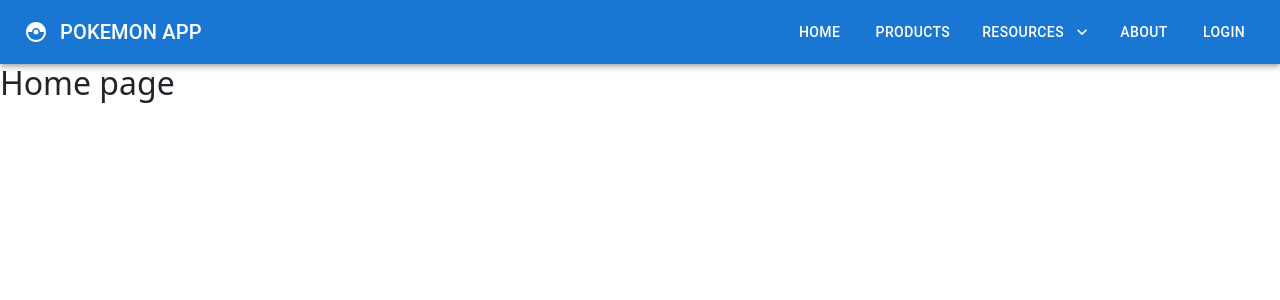
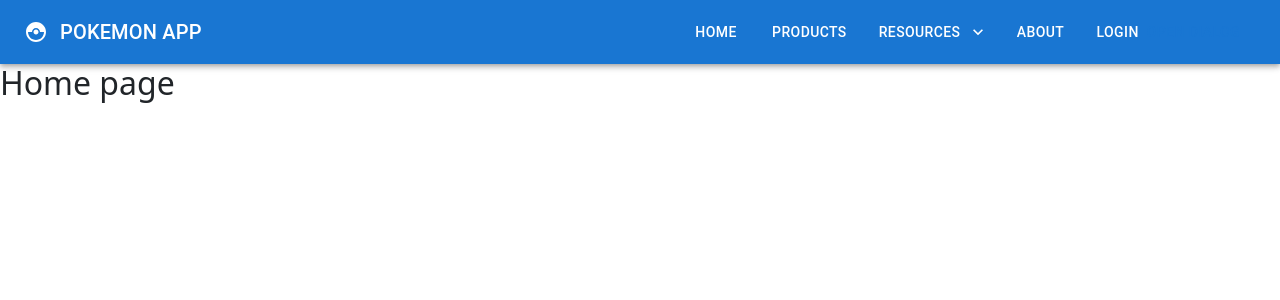
Before and after one commit to yjetegjakoves/frontend, a React (Create React App) app: page / in a window 1280 px wide. Shown: the top 300 px of the page. Built offline with nearby package versions, Linux system fonts and the light colour scheme.

Commit message:
gjin stublla

```diff
--- a/src/Login/Login.js
+++ b/src/Login/Login.js
@@ -13,7 +13,7 @@ function Login() {
   const handleInput = (event) => {
     setValues(prev => ({...prev, [event.target.name]: [event.target.value]}))
   }
-
+//Kardat e prozes
 
 const handleSubmit = (event) => {
   event.preventDefault()
@@ -33,8 +33,8 @@ const handleSubmit = (event) => {
 }
 
   return (
-    <div className = 'd-flex justify-content-center align-items-center vh-100 bg-primary'>
-      <div className = 'bg-white w-25 p-3 rounded'>
+    <div className='d-flex justify-content-center align-items-center h-300 w-300'>
+      <div className = 'bg-white w-300 p-4 rounded'>
         <form action = '' onSubmit = {handleSubmit}>
             <div className = 'mb-3'>
                 <label htmlFor = 'email'><strong>Email</strong></label>
--- a/src/LoginBox/MuiLoginBox.js
+++ b/src/LoginBox/MuiLoginBox.js
@@ -0,0 +1,49 @@
+import React, { useState } from 'react';
+import {
+  Button,
+  Dialog,
+  DialogTitle,
+  DialogContent,
+  DialogActions,
+} from "@mui/material";
+import Login from '../Login/Login'; // Import the Login component
+
+const MuiDialog = () => {
+  const [open, setOpen] = useState(false);
+
+  const handleOpen = () => {
+    setOpen(true);
+  };
+
+  const handleClose = () => {
+    setOpen(false);
+  };
+
+  return (
+    <>
+      <Button onClick={handleOpen}>Open dialog</Button>
+
+      <Dialog
+        open={open}
+        onClose={handleClose}
+        aria-labelledby='dialog-title'
+        aria-describedby='dialog-description'
+        sx = {{ minWidth: '500px'}}
+      >
+        <DialogTitle id='dialog-title'>Login</DialogTitle>
+
+        <DialogContent>
+          {/* Replace DialogContentText with Login component */}
+          <Login onClose={handleClose} />
+        </DialogContent>
+
+        <DialogActions>
+          <Button onClick={handleClose}>Cancel</Button>
+          {/* You can handle login logic directly in the Login component */}
+        </DialogActions>
+      </Dialog>
+    </>
+  );
+};
+
+export default MuiDialog;
--- a/src/cards/Cards.js
+++ b/src/cards/Cards.js
@@ -1,3 +1,4 @@
 // Qitu shkojin kret cards
 //5 Vene
 //Disa ushqime
+//Kardat per vene
--- a/src/components/Navbar.js
+++ b/src/components/Navbar.js
@@ -10,22 +10,20 @@ import {
     MenuItem
 } from '@mui/material';
 import { useNavigate } from 'react-router-dom'
-import Login from '../Login/Login';
+import MuiDialog from '../LoginBox/MuiLoginBox';
 
 
 
-
+//Navbar
 import CatchingPokemonIcon from '@mui/icons-material/CatchingPokemon';
 import KeyboardArrowDownIcon from '@mui/icons-material/KeyboardArrowDown';
 
 const MuiNavbar = () => {
     const history = useNavigate();
     const [anchorElementi, setAnchorElementi] = useState(null);
-    const [openLogin, setOpenLogin] = useState(false);
-    const handleLoginClick = () => {
-        history('/login');
-        handleClose();
-    };
+    const [openDialog, setOpenDialog] = useState(false); // New state for the dialog
+
+
     const hapur = Boolean(anchorElementi);
 
     const handleClose = () => {
@@ -36,10 +34,11 @@ const MuiNavbar = () => {
         setAnchorElementi(event.currentTarget);
     };
 
-    const handleOpenLogin = () => {
-        setOpenLogin(true);
-        handleClose();
-    };
+    const handleDialogOpen = () => {
+        setOpenDialog(true);
+        handleClose(); // Close the menu when opening the dialog
+      };
+
 
     return (
         <AppBar position='static'>
@@ -69,7 +68,12 @@ const MuiNavbar = () => {
                         Resources
                     </Button>
                     <Button color='inherit'>About</Button>
-                    <Button onClick = {handleLoginClick}color='inherit'>Login</Button>
+                    <div>
+                    <Button onClick={handleDialogOpen} color='inherit'> Login
+                        <MuiDialog open={openDialog} onClose={() => setOpenDialog(false)} />
+                    </Button>
+                    </div>
+
                 </Stack>
                 <Menu
                     id='resources-menu'
@@ -91,6 +95,7 @@ const MuiNavbar = () => {
                     <MenuItem onClick={handleClose}>Blog</MenuItem>
                     <MenuItem onClick={handleClose}>Podcast</MenuItem>
                 </Menu>
+
             </Toolbar>
         </AppBar>
     );
```
